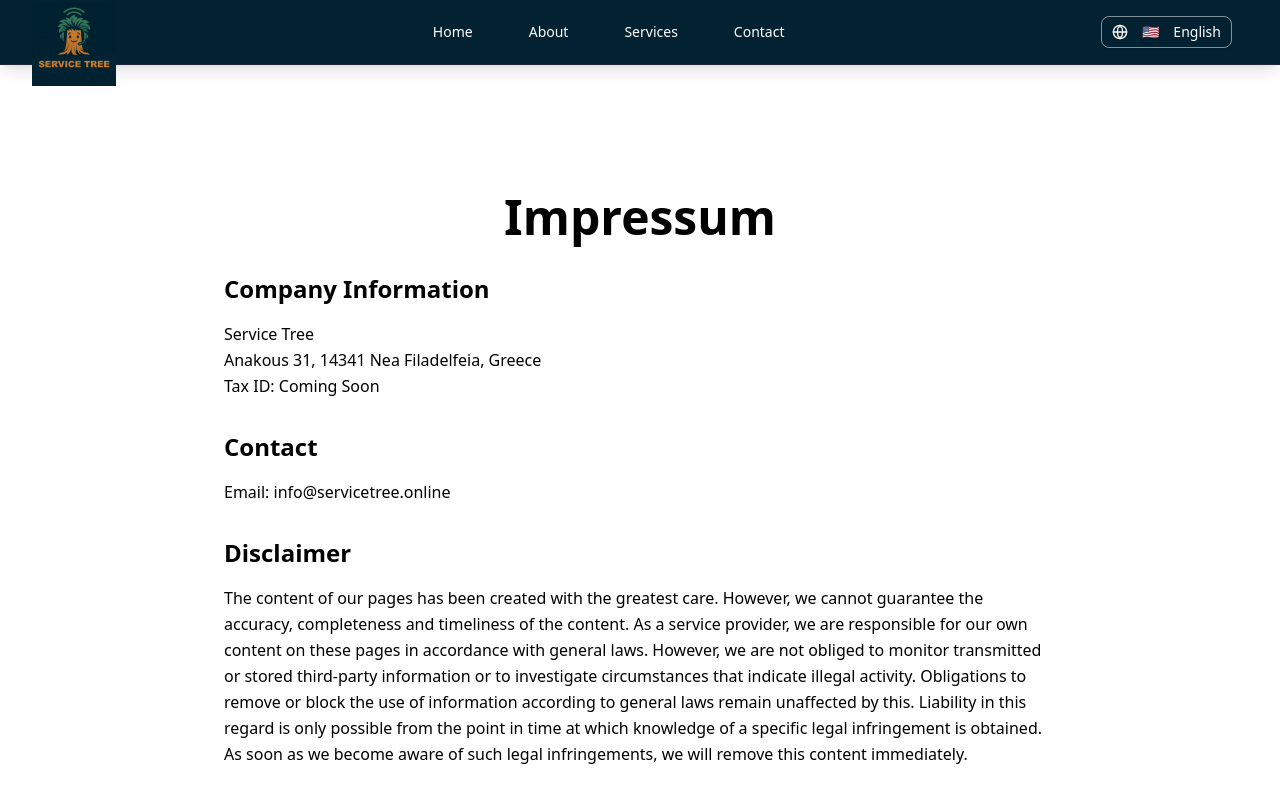
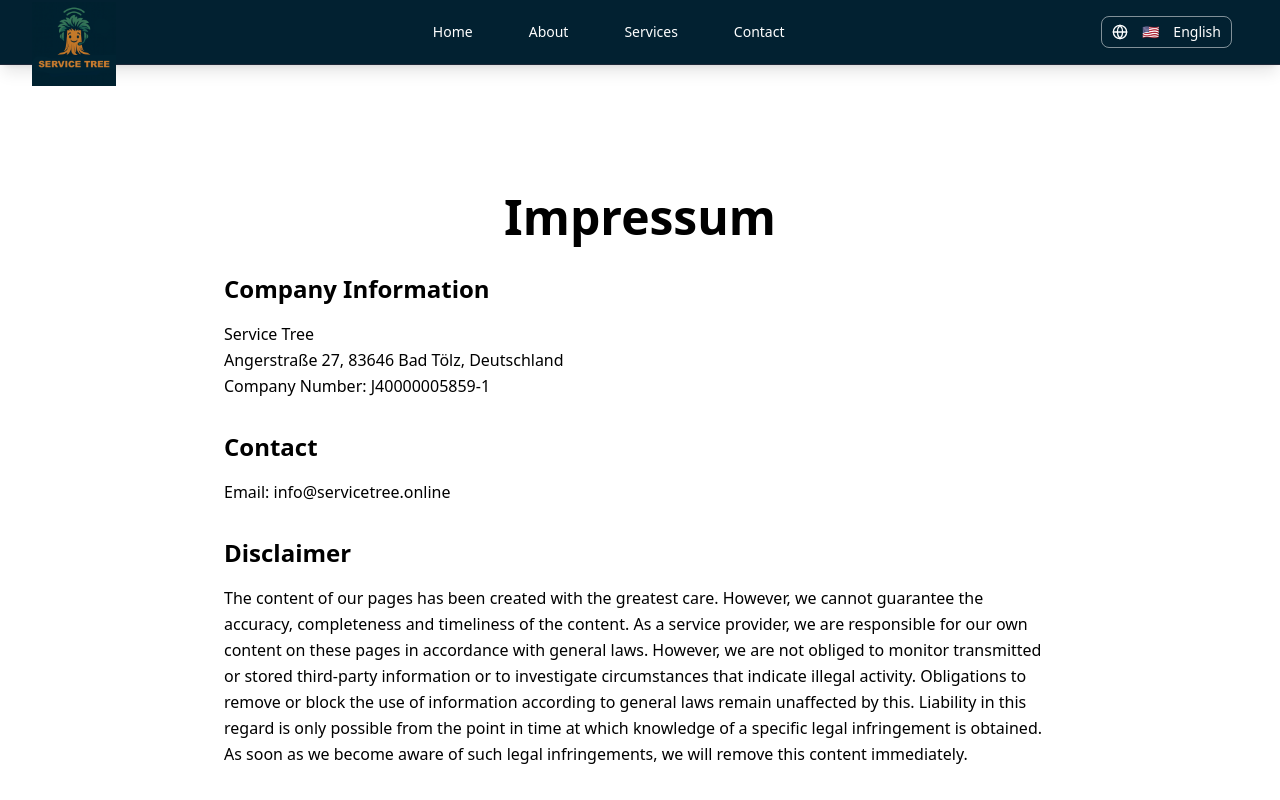
Before and after one commit to Nissmoline/servicetree, a Next.js app: page /impressum in a window 1280 px wide. Shown: the top 800 px of the page. Built offline with nearby package versions, Linux system fonts and the light colour scheme.

Commit message:
VAT registration added

```diff
--- a/src/app/impressum/page.jsx
+++ b/src/app/impressum/page.jsx
@@ -24,8 +24,11 @@ export default function ImpressumPage() {
             <p>
               {t("impressum.companyInfo.address")}
             </p>
+            {/* <p>
+              {t("impressum.companyInfo.taxId")}
+            </p> */}
             <p>
-              {t("impressum.companyInfo.taxId")}
+              {t("impressum.companyInfo.companyNumber")}
             </p>
           </section>
 
--- a/src/components/language-provider.jsx
+++ b/src/components/language-provider.jsx
@@ -152,8 +152,9 @@ const translations = {
     "impressum.title": "Impressum",
     "impressum.companyInfo.title": "Company Information",
     "impressum.companyInfo.name": "Service Tree",
-    "impressum.companyInfo.address": "Anakous 31, 14341 Nea Filadelfeia, Greece",
-    "impressum.companyInfo.taxId": "Tax ID: Coming Soon",
+    "impressum.companyInfo.address": "Angerstraße 27, 83646 Bad Tölz, Deutschland",
+    "impressum.companyInfo.companyNumber": "Company Number: J40000005859-1",
+    /* "impressum.companyInfo.taxId": "VAT: J40000005859-1", */
     "impressum.contact.title": "Contact",
     "impressum.contact.email": "Email: info@servicetree.online",
     "impressum.disclaimer.title": "Disclaimer",
@@ -318,8 +319,9 @@ const translations = {
     "impressum.title": "Impressum",
     "impressum.companyInfo.title": "Unternehmensinformationen",
     "impressum.companyInfo.name": "Service Tree",
-    "impressum.companyInfo.address": "Anakous 31, 14341 Nea Filadelfeia, Griechenland",
-    "impressum.companyInfo.taxId": "Steuernummer: Demnächst verfügbar",
+    "impressum.companyInfo.address": "Angerstraße 27, 83646 Bad Tölz, Deutschland",
+    "impressum.companyInfo.companyNumber": "Firmennummer: J40000005859-1",
+    /* "impressum.companyInfo.taxId": "Steuernummer: J40000005859-1", */
     "impressum.contact.title": "Kontakt",
     "impressum.contact.email": "E-Mail: info@servicetree.online",
     "impressum.disclaimer.title": "Haftungsausschluss",
@@ -484,8 +486,9 @@ const translations = {
     "impressum.title": "Impressum",
     "impressum.companyInfo.title": "Πληροφορίες Εταιρείας",
     "impressum.companyInfo.name": "Service Tree",
-    "impressum.companyInfo.address": "Ανακους 31, 14341 Νεα Φιλαδελφεια, Ελλάδα",
-    "impressum.companyInfo.taxId": "ΑΦΜ: Σύντομα",
+    "impressum.companyInfo.address": "Angerstraße 27, 83646 Bad Tölz, Deutschland",
+    "impressum.companyInfo.companyNumber": "Αριθμός Εταιρείας: J40000005859-1",
+    /* "impressum.companyInfo.taxId": "ΑΦΜ: J40000005859-1", */
     "impressum.contact.title": "Επικοινωνία",
     "impressum.contact.email": "Email: info@servicetree.online",
     "impressum.disclaimer.title": "Αποποίηση Ευθύνης",
```
